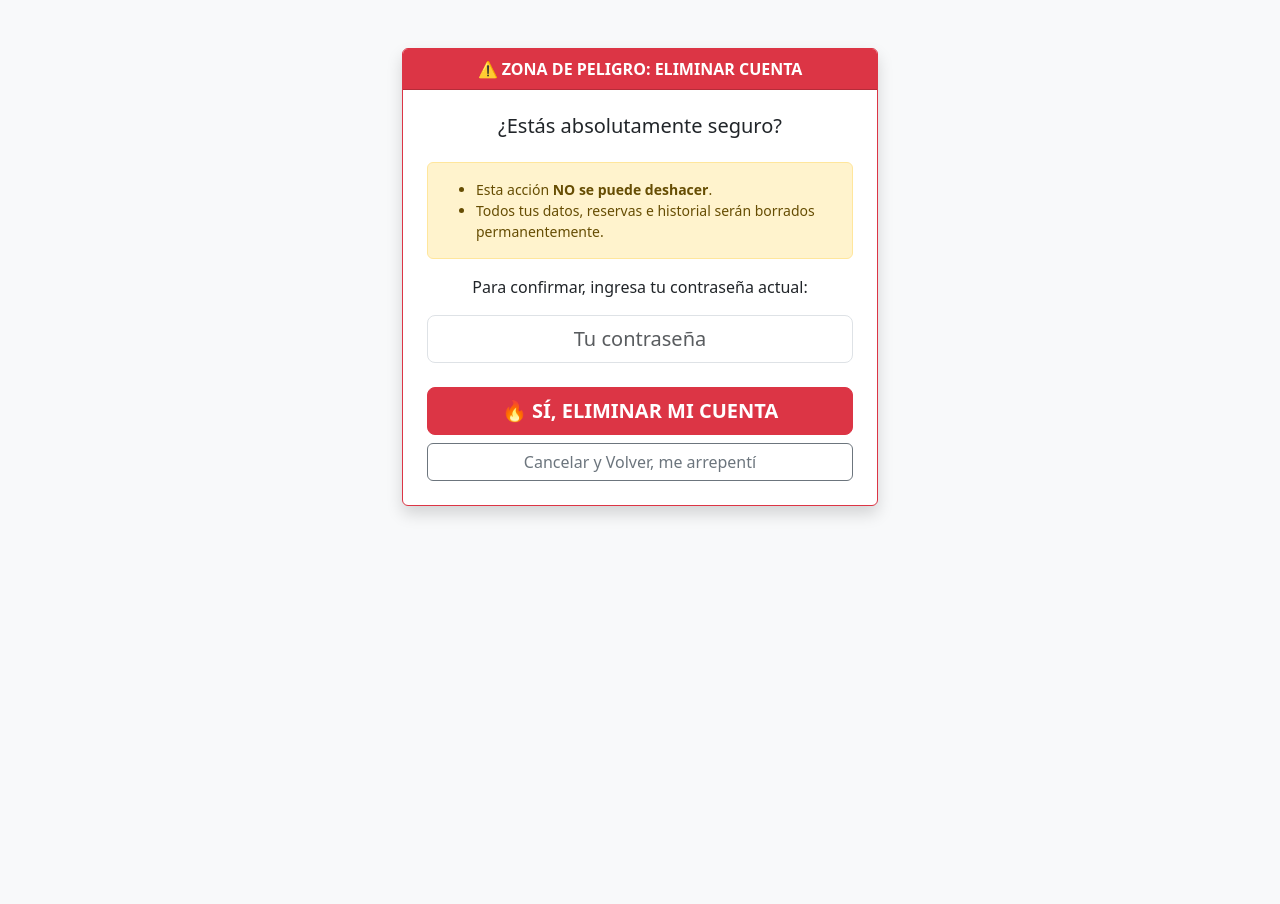
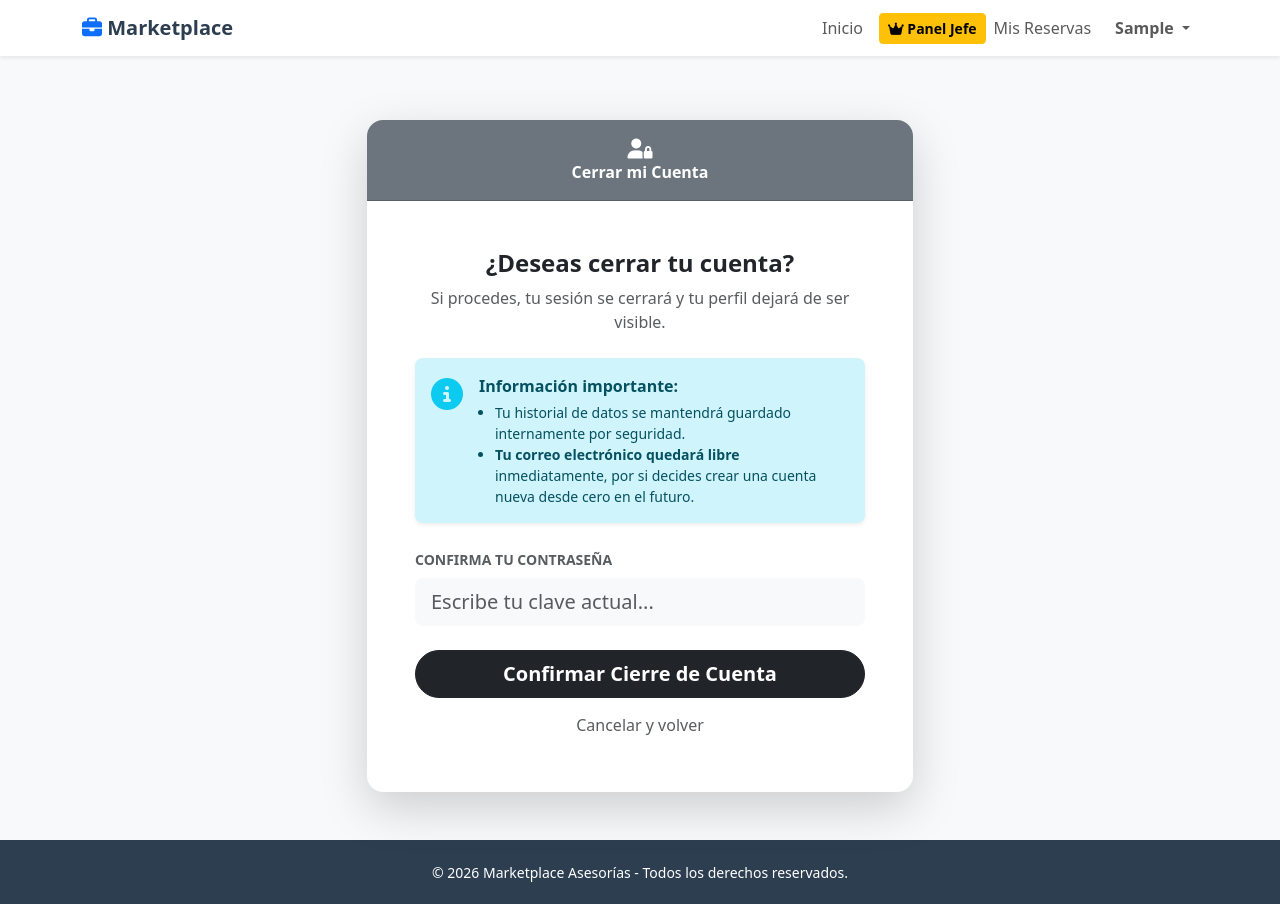
Before and after one commit to DarbyBenjab/marketplace-asesorias, a Django app: page /borrar-cuenta/ in a window 1280 px wide. Before the commit the page ends 517 px from the top, so only its background shows below. Run offline with Django 5.2, Linux system fonts and the light colour scheme; the visitor is signed in with stand-in values (Sample User, id 1).

Commit message:
Cambiar borrado permanente por Cierre de Cuenta (Soft Delete) liberando email

```diff
--- a/core/templates/core/borrar_cuenta.html
+++ b/core/templates/core/borrar_cuenta.html
@@ -1,59 +1,56 @@
-<!DOCTYPE html>
-<html lang="es">
-<head>
-    <meta charset="UTF-8">
-    <title>Eliminar Cuenta</title>
-    <link href="https://cdn.jsdelivr.net/npm/bootstrap@5.3.0/dist/css/bootstrap.min.css" rel="stylesheet">
-</head>
-<body class="bg-light p-5">
-    <div class="container" style="max-width: 500px;">
-        <div class="card border-danger shadow">
-            <div class="card-header bg-danger text-white fw-bold text-center">
-                ⚠️ ZONA DE PELIGRO: ELIMINAR CUENTA
-            </div>
-            <div class="card-body p-4">
-                <h5 class="card-title text-center mb-4">¿Estás absolutamente seguro?</h5>
+{% extends 'core/base.html' %}
 
-                <div class="alert alert-warning">
-                    <ul class="mb-0 small">
-                        <li>Esta acción <b>NO se puede deshacer</b>.</li>
-                        <li>Todos tus datos, reservas e historial serán borrados permanentemente.</li>
-                        {% if es_asesor %}
-                        <li><b>Si eres Asesor:</b> Tus horarios publicados y citas futuras con clientes serán canceladas.</li>
-                        {% endif %}
-                    </ul>
+{% block content %}
+<div class="container mt-5 mb-5">
+    <div class="row justify-content-center">
+        <div class="col-md-6">
+            <div class="card shadow-lg border-0 rounded-4">
+                <div class="card-header bg-secondary text-white fw-bold text-center py-3 rounded-top-4">
+                    <i class="fa-solid fa-user-lock fa-lg mb-2"></i><br>
+                    Cerrar mi Cuenta
                 </div>
+                <div class="card-body p-5">
 
-                <p class="text-center">Para confirmar, ingresa tu contraseña actual:</p>
-
-                <form method="post">
-                    {% csrf_token %}
-                    <div class="mb-4">
-                        <input type="password" name="password" class="form-control form-control-lg text-center" required placeholder="Tu contraseña">
+                    <div class="text-center mb-4">
+                        <h4 class="fw-bold text-dark">¿Deseas cerrar tu cuenta?</h4>
+                        <p class="text-muted">
+                            Si procedes, tu sesión se cerrará y tu perfil dejará de ser visible.
+                        </p>
                     </div>
 
-                    <div class="d-grid gap-2">
-                        <button type="submit" class="btn btn-danger btn-lg fw-bold">
-                            🔥 SÍ, ELIMINAR MI CUENTA
-                        </button>
-                        <a href="{% url 'lobby' %}" class="btn btn-outline-secondary">
-                            Cancelar y Volver, me arrepentí
-                        </a>
+                    <div class="alert alert-info border-0 shadow-sm rounded-3 mb-4">
+                        <div class="d-flex">
+                            <i class="fa-solid fa-circle-info fa-2x me-3 mt-1 text-info"></i>
+                            <div>
+                                <strong>Información importante:</strong><br>
+                                <ul class="mb-0 ps-3 small mt-1">
+                                    <li>Tu historial de datos se mantendrá guardado internamente por seguridad.</li>
+                                    <li><strong>Tu correo electrónico quedará libre</strong> inmediatamente, por si decides crear una cuenta nueva desde cero en el futuro.</li>
+                                </ul>
+                            </div>
+                        </div>
                     </div>
-                </form>
+
+                    <form method="POST">
+                        {% csrf_token %}
+                        <div class="mb-4">
+                            <label class="form-label fw-bold small text-uppercase text-muted">Confirma tu contraseña</label>
+                            <input type="password" name="password" class="form-control form-control-lg bg-light border-0" placeholder="Escribe tu clave actual..." required>
+                        </div>
+
+                        <div class="d-grid gap-2">
+                            <button type="submit" class="btn btn-dark btn-lg fw-bold rounded-pill" onclick="return confirm('¿Estás seguro de que quieres cerrar tu cuenta?')">
+                                Confirmar Cierre de Cuenta
+                            </button>
+                            <a href="{% url 'panel_asesor' %}" class="btn btn-link text-decoration-none text-muted">
+                                Cancelar y volver
+                            </a>
+                        </div>
+                    </form>
+
+                </div>
             </div>
         </div>
     </div>
-
-    {% if messages %}
-        <div class="position-fixed top-0 start-50 translate-middle-x mt-3" style="z-index: 1050;">
-            {% for message in messages %}
-                <div class="alert alert-{{ message.tags }} shadow">
-                    {{ message }}
-                </div>
-            {% endfor %}
-        </div>
-    {% endif %}
-
-</body>
-</html>
+</div>
+{% endblock %}
--- a/core/views.py
+++ b/core/views.py
@@ -1,6 +1,7 @@
 import random
 import mercadopago
 import json
+import time
 from decimal import Decimal
 from datetime import datetime, date, timedelta
 from django.http import JsonResponse
@@ -881,27 +882,43 @@ def borrar_cuenta_confirmacion(request):
     if request.method == 'POST':
         password = request.POST.get('password')
 
-        # 1. VERIFICAR CONTRASEÑA POR SEGURIDAD
+        # 1. VERIFICAR CONTRASEÑA (Seguridad)
         if not request.user.check_password(password):
             messages.error(request, "La contraseña ingresada es incorrecta.")
             return redirect('borrar_cuenta_confirmacion')
 
-        # 2. LÓGICA ESPECÍFICA PARA ASESORES (Opcional pero recomendado)
-        # Si es asesor, podríamos querer enviar un correo a los clientes afectados antes de borrar.
-        # Por ahora, el borrado en cascada de Django se encargará de eliminar las citas.
-        # Si el usuario tiene un perfil de asesor, al borrar el usuario, se borra el perfil y sus citas.
+        # 2. PROCESO DE "CIERRE Y LIBERACIÓN"
+        user = request.user
 
-        # 3. BORRAR EL USUARIO
-        user = request.user
-        user.delete() # <--- ¡AQUÍ OCURRE LA MAGIA! Borra todo en cascada.
+        # Guardamos el email original por si queremos enviarle un correo de despedida (opcional)
+        email_original = user.email
 
-        # 4. CERRAR SESIÓN Y REDIRIGIR
+        # A) Cambiamos el usuario y email para LIBERARLOS
+        # Ponemos un prefijo con la fecha para que sean únicos y no estorben
+        timestamp = int(time.time())
+        user.username = f"cerrada_{timestamp}_{user.username}"
+        user.email = f"cerrada_{timestamp}_{user.email}"
+
+        # B) Desactivamos la cuenta (Ya no podrá entrar)
+        user.is_active = False
+
+        # C) Guardamos los cambios
+        user.save()
+
+        # D) Si es asesor, ocultamos su perfil del buscador
+        if hasattr(user, 'asesorprofile'):
+            perfil = user.asesorprofile
+            perfil.is_approved = False # Lo quitamos de la lista pública
+            perfil.save()
+
+            # Opcional: Cancelar citas futuras automáticamente aquí si quisieras
+
+        # 3. CERRAR SESIÓN Y REDIRIGIR
         logout(request)
-        messages.success(request, "Tu cuenta ha sido eliminada permanentemente. ¡Esperamos verte de nuevo!")
+        messages.success(request, "Tu cuenta ha sido cerrada correctamente. Tu correo ha sido liberado por si deseas volver a registrarte en el futuro.")
         return redirect('inicio')
 
     return render(request, 'core/borrar_cuenta.html')
-
 @login_required
 def solicitar_reembolso(request, reserva_id):
     reserva = get_object_or_404(Appointment, id=reserva_id, client=request.user)
```
